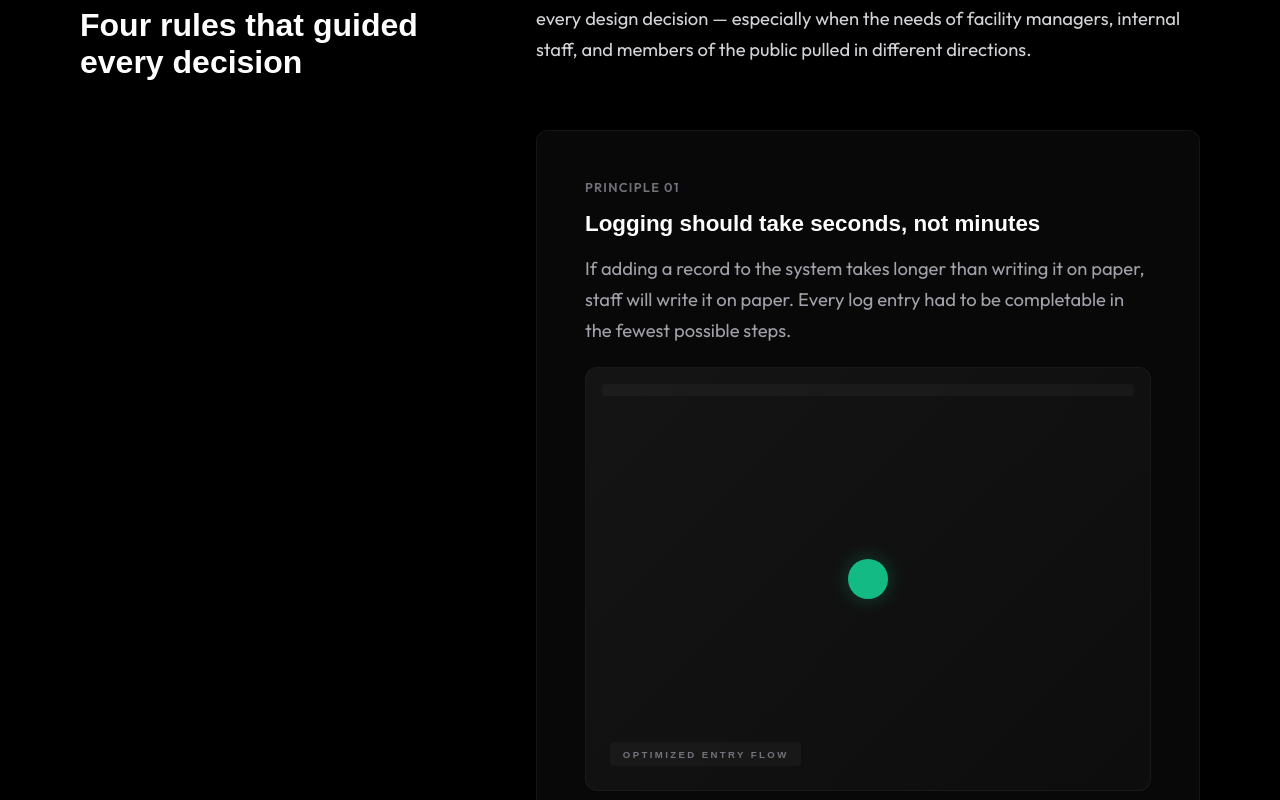
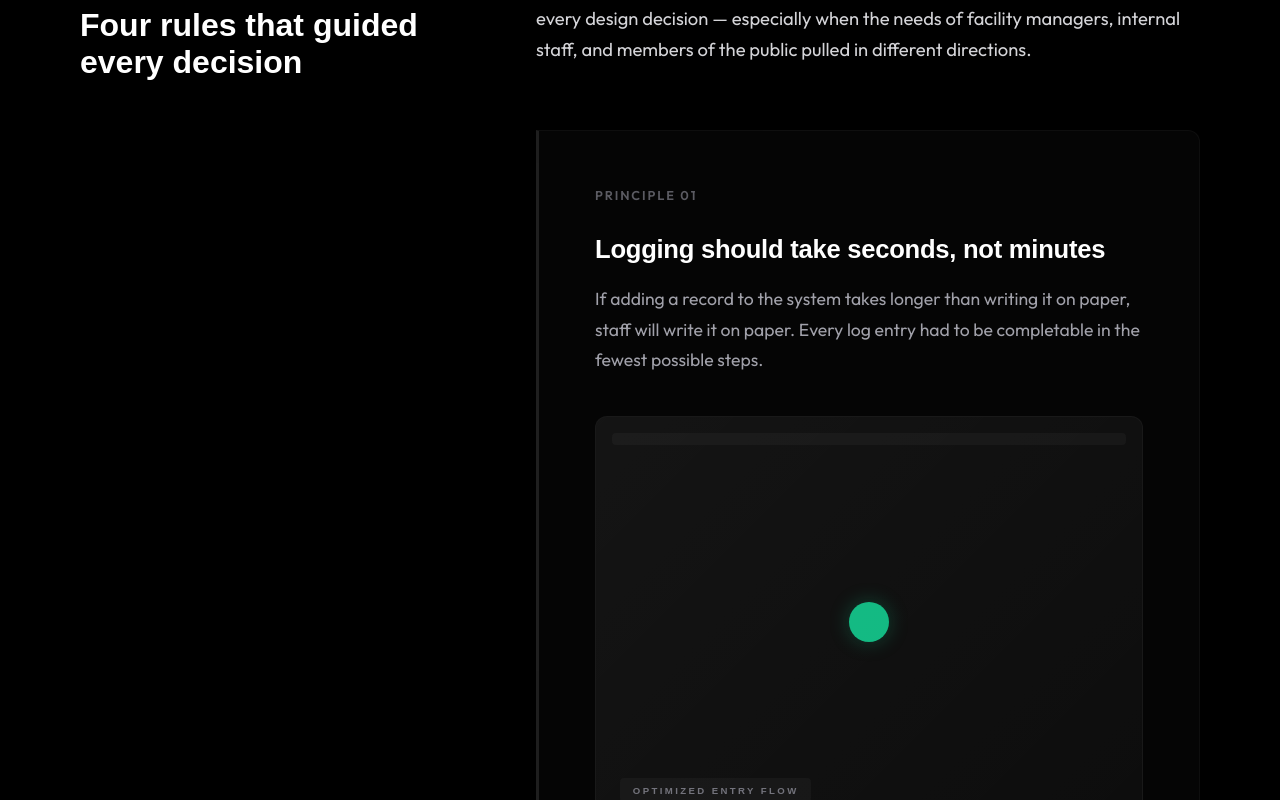
Before and after one commit to busycodingg/Portfolio, a Next.js app: page /projects/logistic-app in a window 1280 px wide. Shown: the part 5680-6480 px from the top of the page. Built offline with nearby package versions, Linux system fonts and the light colour scheme; a web font is replaced by a local one.

Commit message:
Final polish: removed duplicate pull-quote, overhauled principle hierarchy, and fixed outcome grid spacing.

```diff
--- a/src/app/projects/project.css
+++ b/src/app/projects/project.css
@@ -541,11 +541,19 @@
 .cs-principle {
     display: flex;
     flex-direction: column;
+    background-color: rgba(255, 255, 255, 0.02);
+    border: 1px solid rgba(255, 255, 255, 0.04);
+    border-left: 3px solid rgba(255, 255, 255, 0.1); /* Strategic accent */
+    border-radius: 0 12px 12px 0;
+    padding: 3.5rem; /* More breathing room */
+    position: relative;
+    transition: background-color 0.3s ease, border-color 0.3s ease;
+}
+
+.cs-principle:hover {
     background-color: rgba(255, 255, 255, 0.03);
-    border: 1px solid rgba(255, 255, 255, 0.05);
-    border-radius: 12px;
-    padding: 3rem; /* Increased from 2.5rem */
-    position: relative;
+    border-color: rgba(255, 255, 255, 0.08);
+    border-left-color: rgba(255, 255, 255, 0.2);
 }
 
 .cs-principle-num {
@@ -553,29 +561,31 @@
     font-weight: 600;
     color: #71717a;
     text-transform: uppercase;
-    letter-spacing: 0.1em;
-    margin-bottom: 1rem;
+    letter-spacing: 0.15em;
+    margin-bottom: 2rem;
     display: block;
+    opacity: 0.8;
 }
 
 .cs-principle-content h4 {
     font-family: 'Cabinet Grotesk', sans-serif;
-    font-size: 1.4rem; /* Increased from 1.15rem to compete with screens */
-    font-weight: 600;
+    font-size: 1.6rem; /* Punchier height */
+    font-weight: 700;
     color: #ffffff;
-    margin: 0 0 1rem 0;
+    margin: 0 0 1.25rem 0;
+    letter-spacing: -0.01em;
 }
 
 .cs-principle-content p {
-    font-size: 1.15rem; /* Increased from 0.95rem */
-    line-height: 1.7;
+    font-size: 1.1rem;
+    line-height: 1.75;
     color: #a1a1aa;
-    margin: 0;
+    margin: 0 0 2.5rem 0;
 }
 
 .cs-principle-content .cs-mockup-card,
 .cs-principle-content .cs-principle-mockup {
-    margin-top: 1.25rem;
+    margin-top: 0;
     margin-bottom: 0;
 }
 
@@ -661,13 +671,13 @@
 }
 
 .cs-before-after {
-    display: flex;
-    flex-direction: row;
-    align-items: flex-start; /* Natural top-alignment */
-    justify-content: center;
-    gap: 3rem;
+    display: grid;
+    grid-template-columns: 1fr auto 1fr;
+    align-items: stretch;
+    gap: 2rem;
     width: 100%;
-    max-width: 1100px; /* Expansive but controlled */
+    max-width: 1100px;
+    margin: 0 auto;
 }
 
 .cs-section-grid,
@@ -677,28 +687,29 @@
 
 .cs-full-breakout {
     width: 100%;
-    margin: 4rem 0 6rem 0;
+    margin: 4rem 0 2rem 0;
 }
 
 .cs-ba-card {
-    flex: 1;
     background-color: rgba(255, 255, 255, 0.02);
     border-radius: 16px;
-    padding: 1.25rem; /* Balanced scale */
+    padding: 2rem;
     border: 1px solid rgba(255, 255, 255, 0.06);
-    display: flex;
-    flex-direction: column;
+    display: grid;
+    grid-template-rows: auto 1fr auto auto;
+    gap: 0;
 }
 
 .cs-ba-arrow {
-    align-self: center;
+    display: flex;
+    align-items: center;
+    justify-content: center;
     font-size: 1.5rem;
     color: rgba(255, 255, 255, 0.2);
-    /* Rotation removed to point right */
 }
 
 .cs-ba-card--before {
-    opacity: 0.8;
+    opacity: 0.85;
 }
 
 .cs-ba-card--before .cs-mockup-card {
@@ -716,16 +727,20 @@
 }
 
 .cs-ba-card .cs-mockup-card {
-    margin-bottom: 2rem;
+    margin-bottom: 1.5rem;
     padding: 0.5rem;
-    aspect-ratio: 16/10; /* Enforce consistent height for pairing */
+    min-height: 280px;
+    display: flex;
+    align-items: center;
+    justify-content: center;
     overflow: hidden;
     background: #000;
+    border-radius: 8px;
 }
 
 .cs-ba-card .cs-mockup-card img {
     width: 100%;
-    height: auto;
+    height: 100%;
     object-fit: contain;
 }
 
@@ -733,11 +748,11 @@
     font-size: 1.15rem;
     font-weight: 600;
     color: #ffffff;
-    margin: 0 0 1rem 0;
+    margin: 0 0 0.75rem 0;
 }
 
 .cs-ba-card p {
-    font-size: 0.9rem;
+    font-size: 0.95rem;
     line-height: 1.6;
     color: #a1a1aa;
     margin: 0;
@@ -816,6 +831,12 @@
     display: grid;
     grid-template-columns: repeat(2, 1fr);
     gap: 1.5rem;
+}
+
+.cs-outcome-grid--full {
+    grid-template-columns: repeat(2, 1fr);
+    gap: 2rem; /* Explicit gap for balance */
+    margin: 2rem 0 0 0;
 }
 
 .cs-outcome-card--full {
@@ -1166,8 +1187,6 @@
 
 .discovery-grid.DiscoveryGrid-2col {
     grid-template-columns: repeat(2, 1fr);
-    max-width: 1000px; /* Reduced to keep cards focused */
-    margin: 0 auto;
 }
 
 .discovery-card {
@@ -1363,7 +1382,7 @@
     }
 
     .cs-before-after {
-        flex-direction: column;
+        grid-template-columns: 1fr;
     }
 
     .cs-ba-arrow {
```
Also changed, not shown: src/app/projects/waystream/page.js (+3 -12 lines).
